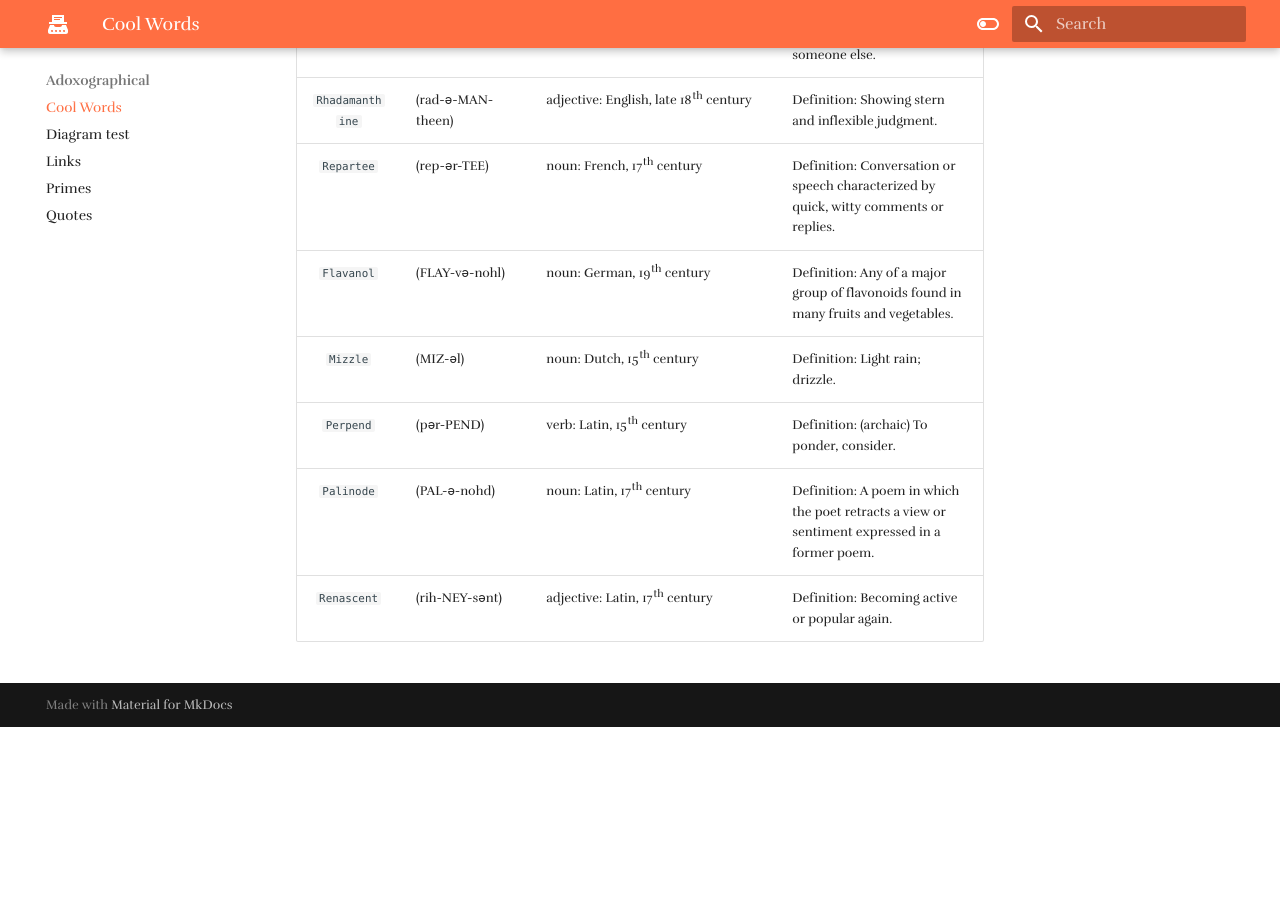
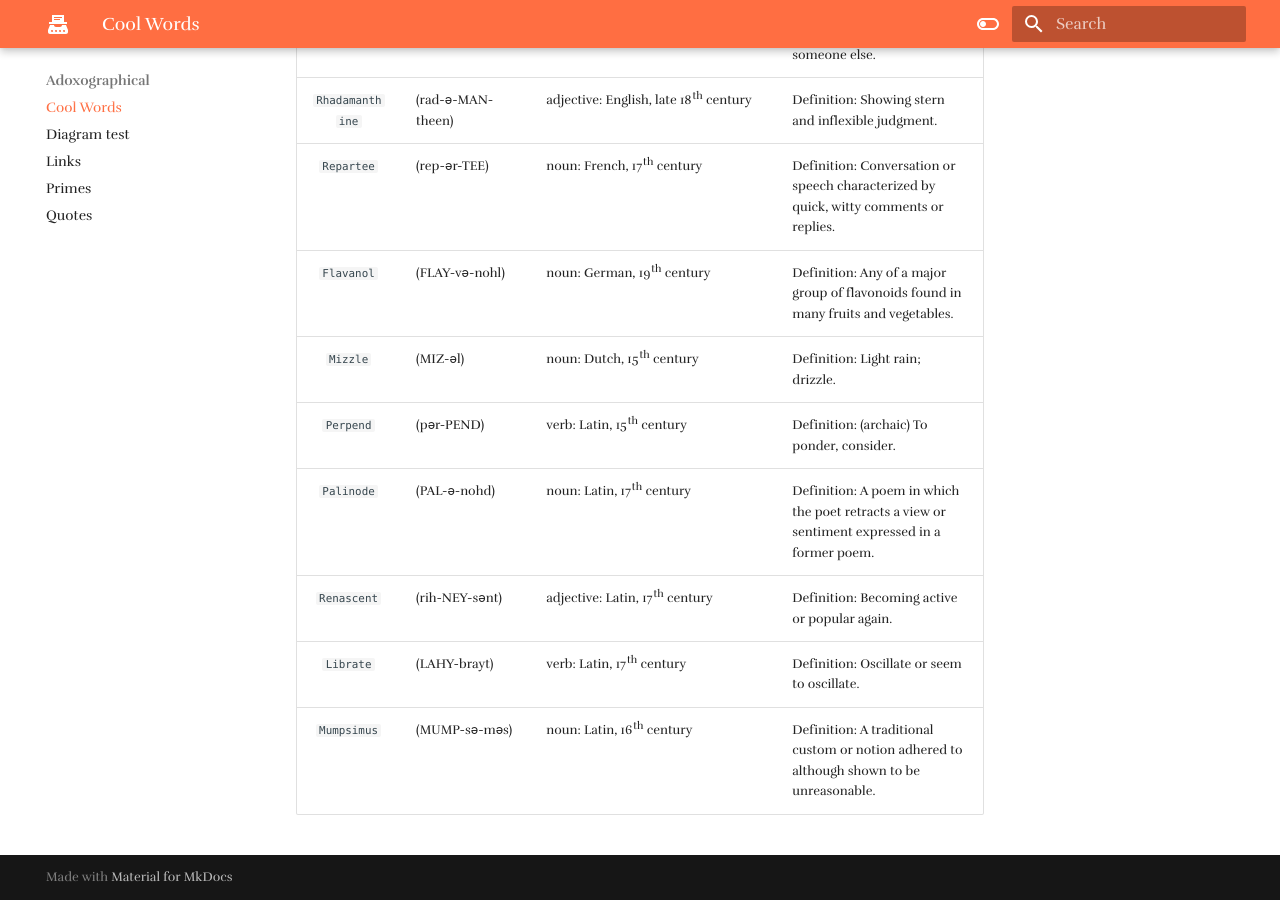
Before and after one commit to madlogmay/adoxographical_demiurge, an MkDocs documentation site: the page built from docs/adoxographical/cool_words.md, in a window 1280 px wide and 900 px high, scrolled down 2936 px. Built offline with MkDocs 1.6.1 and Material for MkDocs 9.7.7, drawn with Linux system fonts in a browser that asks for light colours; some web fonts are replaced; comment, search, counter and statistics services are not loaded; before the commit the page ends 3663 px from its top, so only the background shows below that.

Commit message:
Update cool_words.md

```diff
--- a/docs/adoxographical/cool_words.md
+++ b/docs/adoxographical/cool_words.md
@@ -40,3 +40,5 @@
 | `Perpend` | (pər-PEND) | verb: Latin, 15th century | Definition: (archaic) To ponder, consider. |
 | `Palinode` | (PAL-ə-nohd) | noun: Latin, 17th century | Definition: A poem in which the poet retracts a view or sentiment expressed in a former poem. |
 | `Renascent` | (rih-NEY-sənt) | adjective: Latin, 17th century | Definition: Becoming active or popular again. |
+| `Librate` | (LAHY-brayt) | verb: Latin, 17th century | Definition: Oscillate or seem to oscillate.
+| `Mumpsimus` | (MUMP-sə-məs) | noun: Latin, 16th century |Definition: A traditional custom or notion adhered to although shown to be unreasonable.
```
